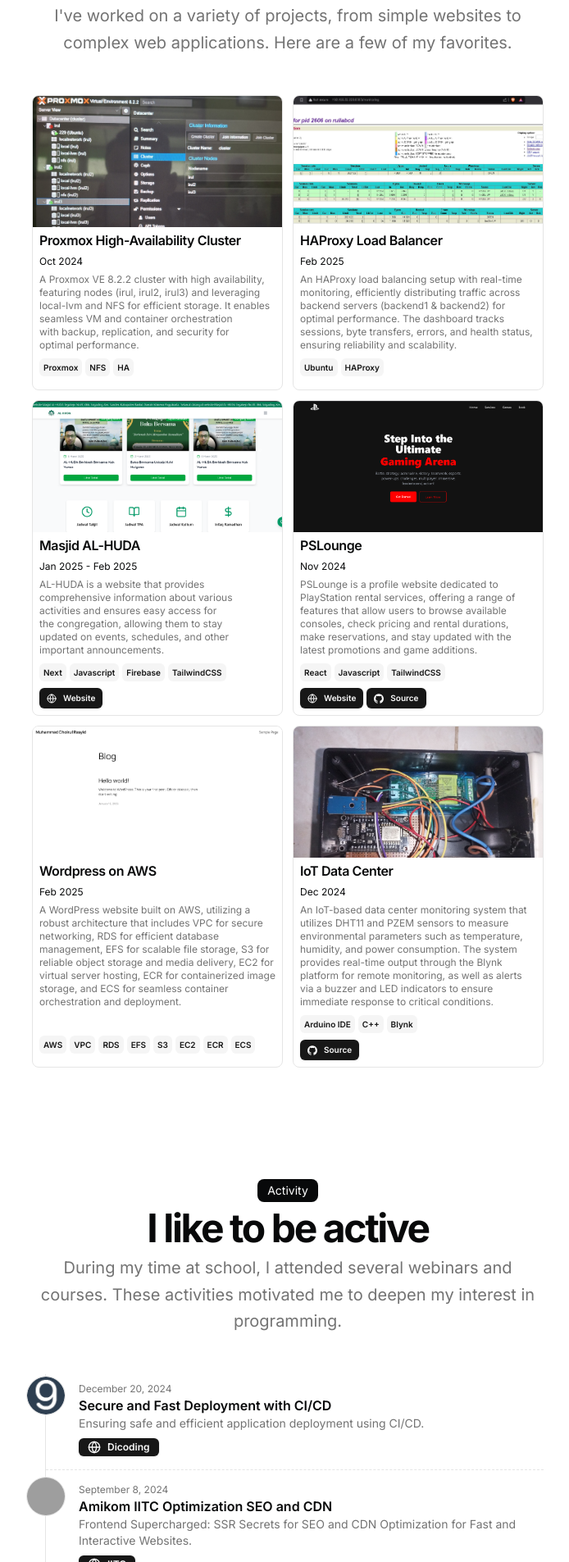
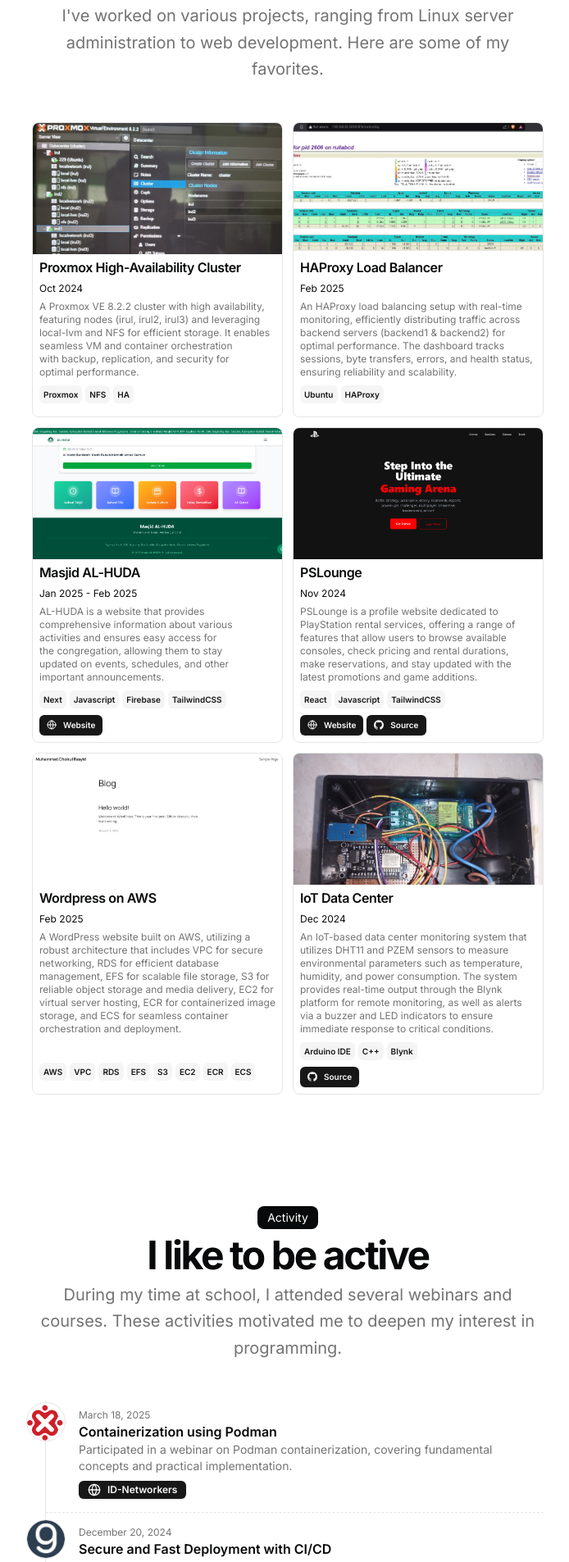
Before and after one commit to Rullabcde/portfolio, a Next.js app: page / in a window 1280 px wide. Shown: the part 895-2800 px from the top of the page at 82% size, without its empty margins (289-983 px from the left). Built offline with nearby package versions, Linux system fonts and the light colour scheme; grey boxes are pictures that could not be loaded.

Commit message:
add webinar

```diff
--- a/src/app/page.tsx
+++ b/src/app/page.tsx
@@ -117,8 +117,8 @@
                   Check out my latest work
                 </h2>
                 <p className="text-muted-foreground md:text-xl/relaxed lg:text-base/relaxed xl:text-xl/relaxed">
-                  I&apos;ve worked on a variety of projects, from simple
-                  websites to complex web applications. Here are a few of my
+                  I've worked on various projects, ranging from Linux server
+                  administration to web development. Here are some of my
                   favorites.
                 </p>
               </div>
--- a/src/data/resume.tsx
+++ b/src/data/resume.tsx
@@ -163,6 +163,20 @@
   ],
   activity: [
     {
+      title: "Containerization using Podman",
+      dates: "March 18, 2025",
+      description:
+        "Participated in a webinar on Podman containerization, covering fundamental concepts and practical implementation.",
+      image: "/id-networkers.png",
+      links: [
+        {
+          title: "ID-Networkers",
+          icon: <Icons.globe className="h-4 w-4" />,
+          href: "https://id-networkers.com/",
+        },
+      ],
+    },
+    {
       title: "Secure and Fast Deployment with CI/CD",
       dates: "December 20, 2024",
       description:
```
Also changed, not shown: public/alhuda.png, public/id-networkers.png (added).
